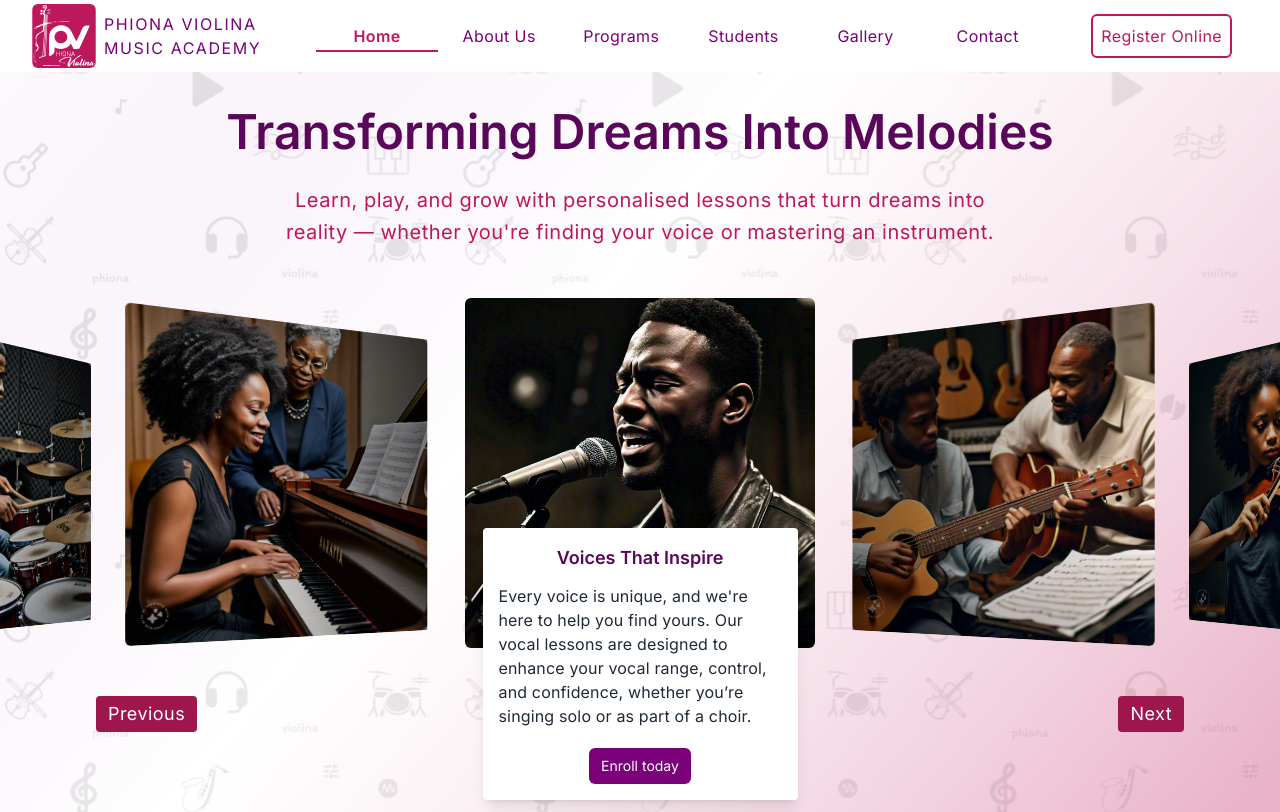
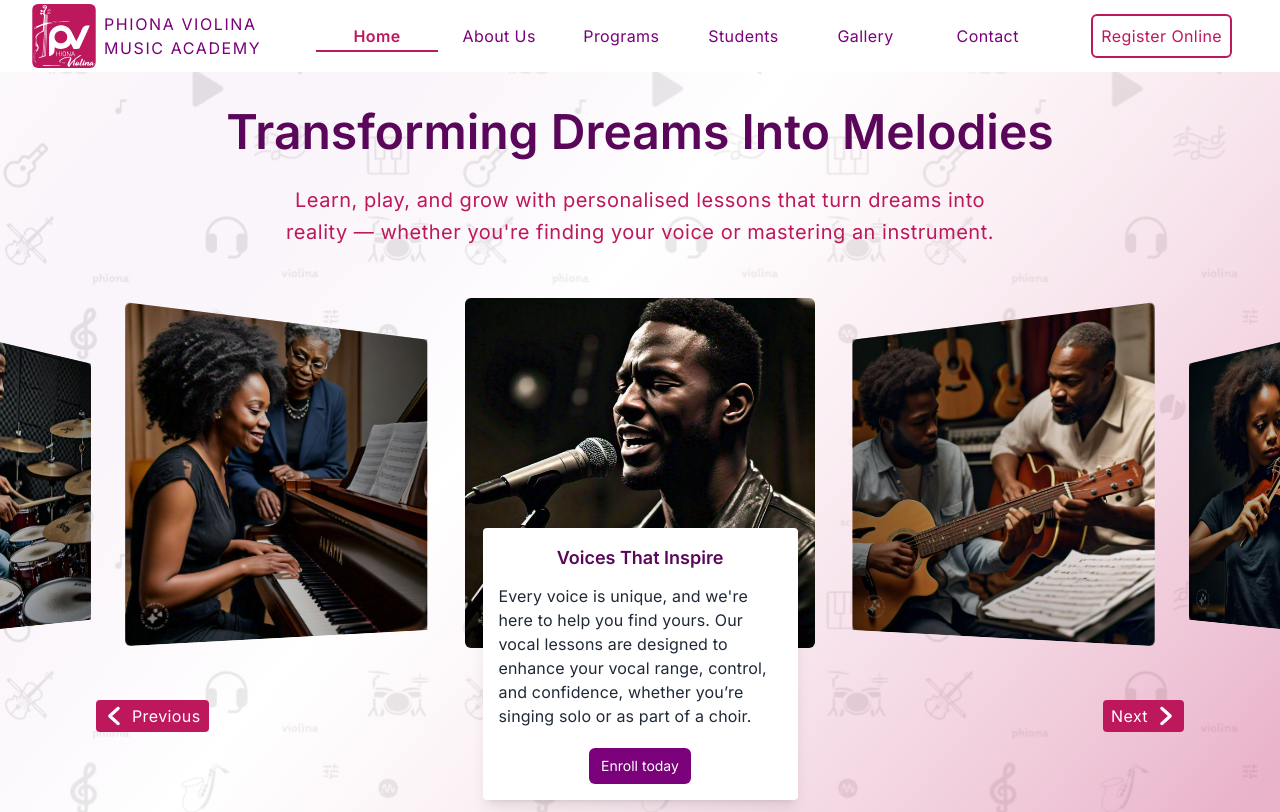
Before and after one commit to John-Kibirige/phiona-violina-music-academy, a React (Vite) app: page / in a window 1280 px wide. Shown: the top 812 px of the page. Built offline with nearby package versions, Linux system fonts and the light colour scheme.

Commit message:
fix a few bugs here and there

```diff
--- a/src/components/home/About.jsx
+++ b/src/components/home/About.jsx
@@ -4,12 +4,14 @@ import { NavLink } from 'react-router-dom';
 
 const About = () => {
   return (
-    <section className=" about-home-background lg:py-5">
+    <section className=" about-home-background lg:py-5 relative">
       <div className=" px-4 text-white flex flex-col gap-5 my-6 lg:px-[2vw]">
-        <h2 className="text-xl md:text-2xl lg:text-3xl font-bold">About Our Music Academy</h2>
+        <h2 className="text-xl md:text-2xl lg:text-3xl font-bold">
+          About Our Music Academy
+        </h2>
 
         <div className="main-content flex flex-col gap-5 sm:grid sm:grid-cols-2 px-[3vw] lg:gap-[3vw]">
-          <div className="text-sm tracking-wide leading-6 flex flex-col gap-4 md:text-base lg:text-lg">
+          <div className="text-sm tracking-wide leading-6 flex flex-col gap-4 lg:text-lg">
             <div className="flex flex-col gap-4 lg:gap-5">
               <p>
                 At Phiona Violina Music Academy, we are dedicated to nurturing
@@ -26,14 +28,13 @@ const About = () => {
                 and develop the skills needed for personal and artistic success.
               </p>
             </div>
-            <NavLink to={'/about-us'} className='block ml-auto'>
+            <NavLink to={'/about-us'} className="block ml-auto">
               <button className=" px-3 py-1 bg-secondary text-white active:scale-95 w-fit ml-auto rounded mt-5">
                 About Us
               </button>
             </NavLink>
           </div>
-          <div className="relative max-w-[360px] lg:max-w-[420px] h-fit mx-auto">
-            <img src={aboutPhoto} alt="about us photo" />
+          <div className="relative w-full h-[350px] max-w-[420px] lg:absolute mx-auto lg:top-16 lg:right-9 xl:top-2 xl:right-12 lg:w-[44vw] lg:h-[37vw] about-bg-2 lg:max-w-[600px] lg:max-h-[500px] rounded">
             <div className="overlay w-full h-full bg-primary opacity-40 absolute top-0 left-0"></div>
           </div>
         </div>
--- a/src/components/home/Hero.jsx
+++ b/src/components/home/Hero.jsx
@@ -14,6 +14,8 @@ import saxophone from '../../assets/photos/saxophone.jpg';
 import womanLearningViolin from '../../assets/photos/woman-learning-violin.jpg';
 import womanPlayingPiano from '../../assets/photos/woman-playing-piano.jpg';
 import womanSinging from '../../assets/photos/woman-singing.jpg';
+import BackChevron from '../../svgs/BackChevron';
+import ForwardChevron from '../../svgs/ForwardChevron';
 
 const slidesData = [
   {
@@ -157,16 +159,18 @@ const Hero = () => {
 
         <div className="buttons absolute bottom-[106px] left-0 right-0 justify-between px-4 lg:px-24 hidden sm:flex">
           <button
-            className="py-1 bg-pink-800 px-3 lg:text-lg active:scale-95 text-white rounded tracking-wide"
+            className="bg-primary hover:bg-primary-dark active:scale-95 text-white rounded tracking-wide flex h-fit items-center gap-2 py-1 px-2"
             ref={prevRef}
           >
+            <BackChevron />
             Previous
           </button>
           <button
-            className="py-1 bg-pink-800 px-3 lg:text-lg active:scale-95 text-white rounded tracking-wide"
+            className="bg-primary hover:bg-primary-dark active:scale-95 text-white rounded tracking-wide flex justify-between h-fit items-center gap-2 py-1 px-2"
             ref={nextRef}
           >
             Next
+            <ForwardChevron />
           </button>
         </div>
       </Swiper>
--- a/src/index.css
+++ b/src/index.css
@@ -45,7 +45,7 @@
 
 .about-bg-2 {
   background-image: url('./assets/photos/about-us-photo.jpg');
-  background-position: 0 100%;
-  background-size: contain;
+  background-position: 0 32%;
+  background-size: cover;
   background-repeat: no-repeat;
 }
--- /dev/null
+++ b/src/svgs/BackChevron.jsx
@@ -0,0 +1,41 @@
+import React from 'react';
+
+const BackChevron = () => {
+  return (
+    <svg
+      className="w-5 h-5"
+      viewBox="-5.5 0 26 26"
+      version="1.1"
+      xmlns="http://www.w3.org/2000/svg"
+      xmlnsXlink="http://www.w3.org/1999/xlink"
+      xmlnsSketch="http://www.bohemiancoding.com/sketch/ns"
+    >
+      <title>chevron-left</title>
+      <desc>Created with Sketch Beta.</desc>
+      <defs></defs>
+      <g
+        id="Page-1"
+        stroke="none"
+        strokeWidth="1"
+        fill="none"
+        fillRule="evenodd"
+        sketchType="MSPage"
+      >
+        <g
+          id="Icon-Set-Filled"
+          sketchType="MSLayerGroup"
+          transform="translate(-423.000000, -1196.000000)"
+          fill="#ffffff"
+        >
+          <path
+            d="M428.115,1209 L437.371,1200.6 C438.202,1199.77 438.202,1198.43 437.371,1197.6 C436.541,1196.76 435.194,1196.76 434.363,1197.6 L423.596,1207.36 C423.146,1207.81 422.948,1208.41 422.985,1209 C422.948,1209.59 423.146,1210.19 423.596,1210.64 L434.363,1220.4 C435.194,1221.24 436.541,1221.24 437.371,1220.4 C438.202,1219.57 438.202,1218.23 437.371,1217.4 L428.115,1209"
+            id="chevron-left"
+            sketchType="MSShapeGroup"
+          ></path>
+        </g>
+      </g>
+    </svg>
+  );
+};
+
+export default BackChevron;
--- /dev/null
+++ b/src/svgs/ForwardChevron.jsx
@@ -0,0 +1,41 @@
+import React from 'react';
+
+const ForwardChevron = () => {
+  return (
+    <svg
+      className=" w-5 h-5"
+      viewBox="-5.5 0 26 26"
+      version="1.1"
+      xmlns="http://www.w3.org/2000/svg"
+      xmlnsXlink="http://www.w3.org/1999/xlink"
+      xmlnsSketch="http://www.bohemiancoding.com/sketch/ns"
+    >
+      <title>chevron-right</title>
+      <desc>Created with Sketch Beta.</desc>
+      <defs></defs>
+      <g
+        id="Page-1"
+        stroke="none"
+        stroke-width="1"
+        fill="none"
+        fill-rule="evenodd"
+        sketchType="MSPage"
+      >
+        <g
+          id="Icon-Set-Filled"
+          sketchType="MSLayerGroup"
+          transform="translate(-474.000000, -1196.000000)"
+          fill="#ffffff"
+        >
+          <path
+            d="M488.404,1207.36 L477.637,1197.6 C476.806,1196.76 475.459,1196.76 474.629,1197.6 C473.798,1198.43 473.798,1199.77 474.629,1200.6 L483.885,1209 L474.629,1217.4 C473.798,1218.23 473.798,1219.57 474.629,1220.4 C475.459,1221.24 476.806,1221.24 477.637,1220.4 L488.404,1210.64 C488.854,1210.19 489.052,1209.59 489.015,1209 C489.052,1208.41 488.854,1207.81 488.404,1207.36"
+            id="chevron-right"
+            sketchType="MSShapeGroup"
+          ></path>
+        </g>
+      </g>
+    </svg>
+  );
+};
+
+export default ForwardChevron;
```
